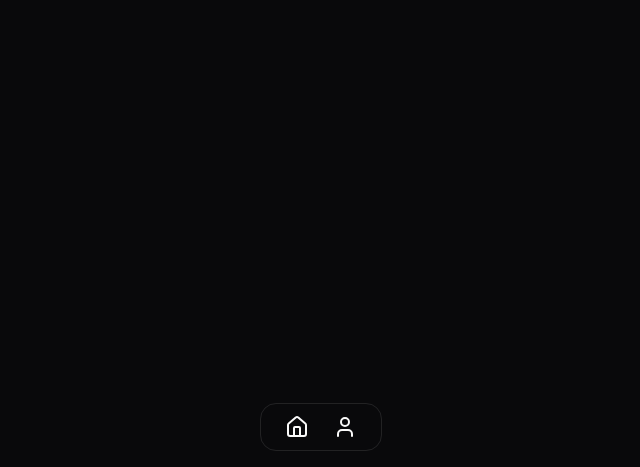
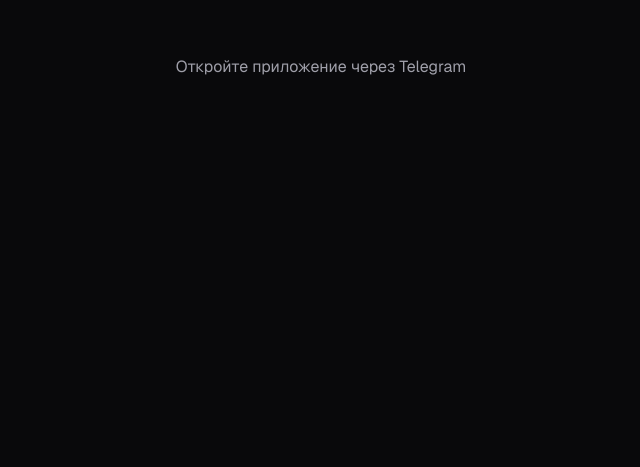
Before and after one commit to boro-dach/royalx-web, a Next.js app: page / in a window 1280 px wide. Shown: the part 333-800 px from the top of the page, without its empty margins (319-959 px from the left). Built offline with nearby package versions, Linux system fonts and the light colour scheme; no server answers.

Commit message:
auth fix

```diff
--- /dev/null
+++ b/app/auth-gate.tsx
@@ -0,0 +1,29 @@
+"use client";
+
+import { useTelegramAuth } from "@/shared/lib/auth/use-telegram-auth";
+
+export function AuthGate({ children }: { children: React.ReactNode }) {
+  const { status, error } = useTelegramAuth();
+
+  if (status === "loading") {
+    return (
+      <div className="flex h-screen items-center justify-center">
+        <span className="text-zinc-400">Загрузка...</span>
+      </div>
+    );
+  }
+
+  if (status === "error") {
+    return (
+      <div className="flex h-screen items-center justify-center px-6 text-center">
+        <p className="text-zinc-400">
+          {error === "NOT_IN_TELEGRAM"
+            ? "Откройте приложение через Telegram"
+            : "Не удалось авторизоваться. Попробуйте перезайти."}
+        </p>
+      </div>
+    );
+  }
+
+  return <>{children}</>;
+}
--- a/app/providers.tsx
+++ b/app/providers.tsx
@@ -2,21 +2,19 @@
 
 import { useState } from "react";
 import { QueryClient, QueryClientProvider } from "@tanstack/react-query";
+import { AuthGate } from "./auth-gate";
 
 export function Providers({ children }: { children: React.ReactNode }) {
   const [queryClient] = useState(
     () =>
       new QueryClient({
-        defaultOptions: {
-          queries: {
-            staleTime: 30_000,
-            retry: 1,
-          },
-        },
+        defaultOptions: { queries: { staleTime: 30_000, retry: 1 } },
       }),
   );
 
   return (
-    <QueryClientProvider client={queryClient}>{children}</QueryClientProvider>
+    <QueryClientProvider client={queryClient}>
+      <AuthGate>{children}</AuthGate>
+    </QueryClientProvider>
   );
 }
```
